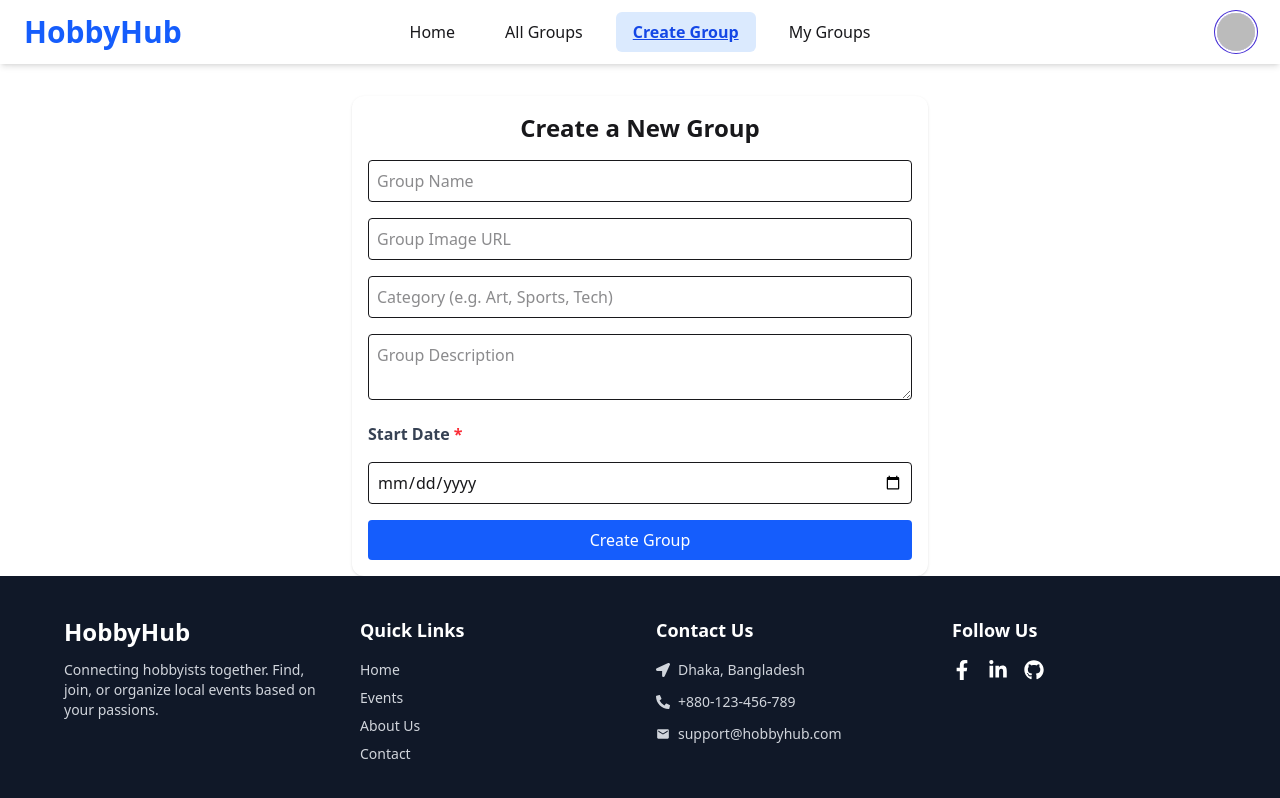
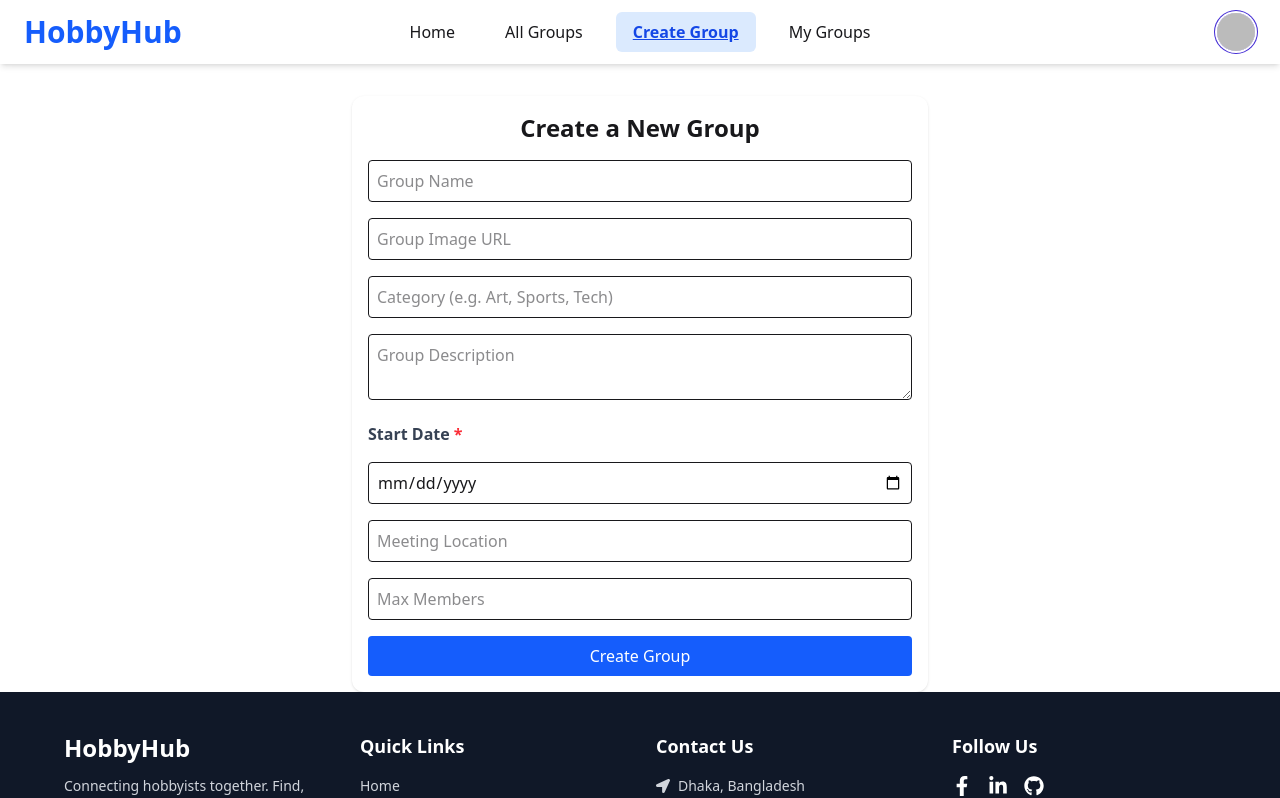
Before and after one commit to sanjidtalukder/Hubby-Hub-Client, a React (Vite) app: page /create-group in a window 1280 px wide. Shown: the top 798 px of the page. Built offline with nearby package versions, Linux system fonts and the light colour scheme; no server answers; sample sign-in values are in the browser's storage.

Commit message:
This is commit for mitting and max memver added

```diff
--- a/src/Pages/CreateGroup.jsx
+++ b/src/Pages/CreateGroup.jsx
@@ -8,18 +8,20 @@ const CreateGroup = () => {
 
   const [group, setGroup] = useState({
     name: "",
-    imageUrl: "",   // এখানে key নামটা "imageUrl" করতে হবে, কারণ সার্ভারে তুমি "imageUrl" সেভ করছো
+    imageUrl: "",
     category: "",
     description: "",
     creatorEmail: "",
     startDate: "",
+    meetingLocation: "",
+    maxMembers: "",
   });
 
   useEffect(() => {
     if (user?.email) {
       setGroup((prev) => ({
         ...prev,
-        creatorEmail: user.email.toLowerCase(), // এখানে email ছোট হাতের করে নিতে পারো
+        creatorEmail: user.email.toLowerCase(),
       }));
     }
   }, [user]);
@@ -34,13 +36,9 @@ const CreateGroup = () => {
   const handleSubmit = async (e) => {
     e.preventDefault();
 
-    if (
-      !group.name ||
-      !group.imageUrl ||
-      !group.category ||
-      !group.creatorEmail ||
-      !group.startDate
-    ) {
+    const { name, imageUrl, category, creatorEmail, startDate, meetingLocation, maxMembers } = group;
+
+    if (!name || !imageUrl || !category || !creatorEmail || !startDate || !meetingLocation || !maxMembers) {
       return alert("Please fill all required fields!");
     }
 
@@ -83,7 +81,7 @@ const CreateGroup = () => {
 
         <input
           type="text"
-          name="imageUrl"  // এখানে name "imageUrl"
+          name="imageUrl"
           placeholder="Group Image URL"
           value={group.imageUrl}
           onChange={handleChange}
@@ -121,6 +119,27 @@ const CreateGroup = () => {
           required
         />
 
+        <input
+          type="text"
+          name="meetingLocation"
+          placeholder="Meeting Location"
+          value={group.meetingLocation}
+          onChange={handleChange}
+          className="w-full border p-2 rounded"
+          required
+        />
+
+        <input
+          type="number"
+          name="maxMembers"
+          placeholder="Max Members"
+          value={group.maxMembers}
+          onChange={handleChange}
+          className="w-full border p-2 rounded"
+          required
+          min="1"
+        />
+
         <button
           type="submit"
           className="bg-blue-600 text-white px-4 py-2 rounded w-full hover:bg-blue-700"
```
